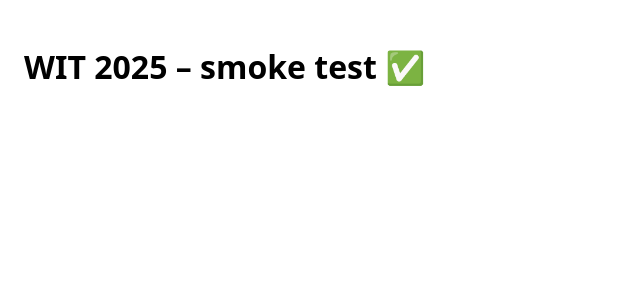
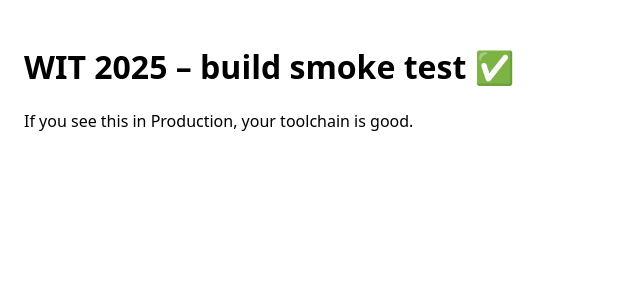
Before and after one commit to Ali-Maky/jobfair2025, a React (Vite) app in the folder wit-job-fair-vercel/: page / in a window 1280 px wide. Shown: the top 300 px of the page, without its empty margins (0-640 px from the left). Built offline with nearby package versions, Linux system fonts and the light colour scheme.

Commit message:
Update App.tsx

```diff
--- a/wit-job-fair-vercel/src/App.tsx
+++ b/wit-job-fair-vercel/src/App.tsx
@@ -2,8 +2,9 @@ import React from "react";
 
 export default function App() {
   return (
-    <div style={{padding:16,fontFamily:"system-ui, sans-serif"}}>
-      <h1>WIT 2025 – smoke test ✅</h1>
+    <div style={{ padding: 16, fontFamily: "system-ui, sans-serif" }}>
+      <h1>WIT 2025 – build smoke test ✅</h1>
+      <p>If you see this in Production, your toolchain is good.</p>
     </div>
   );
 }
```
